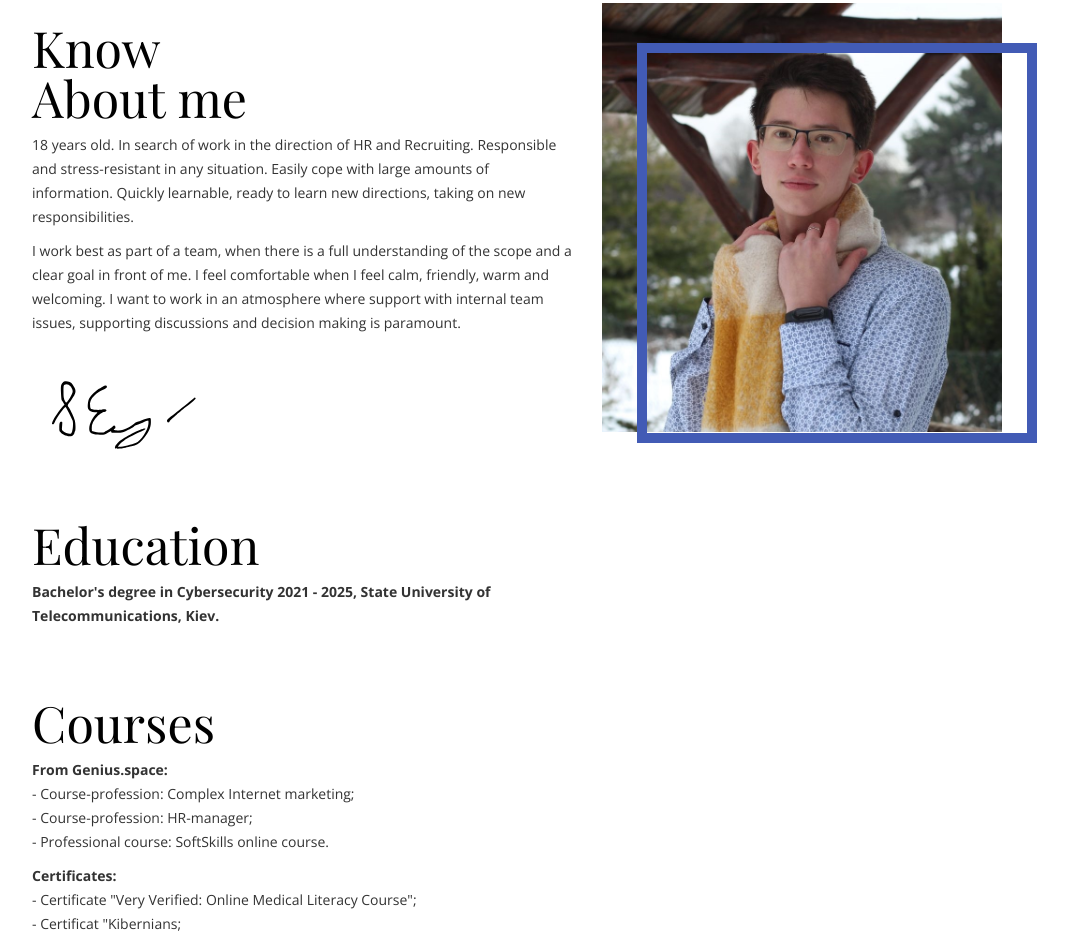
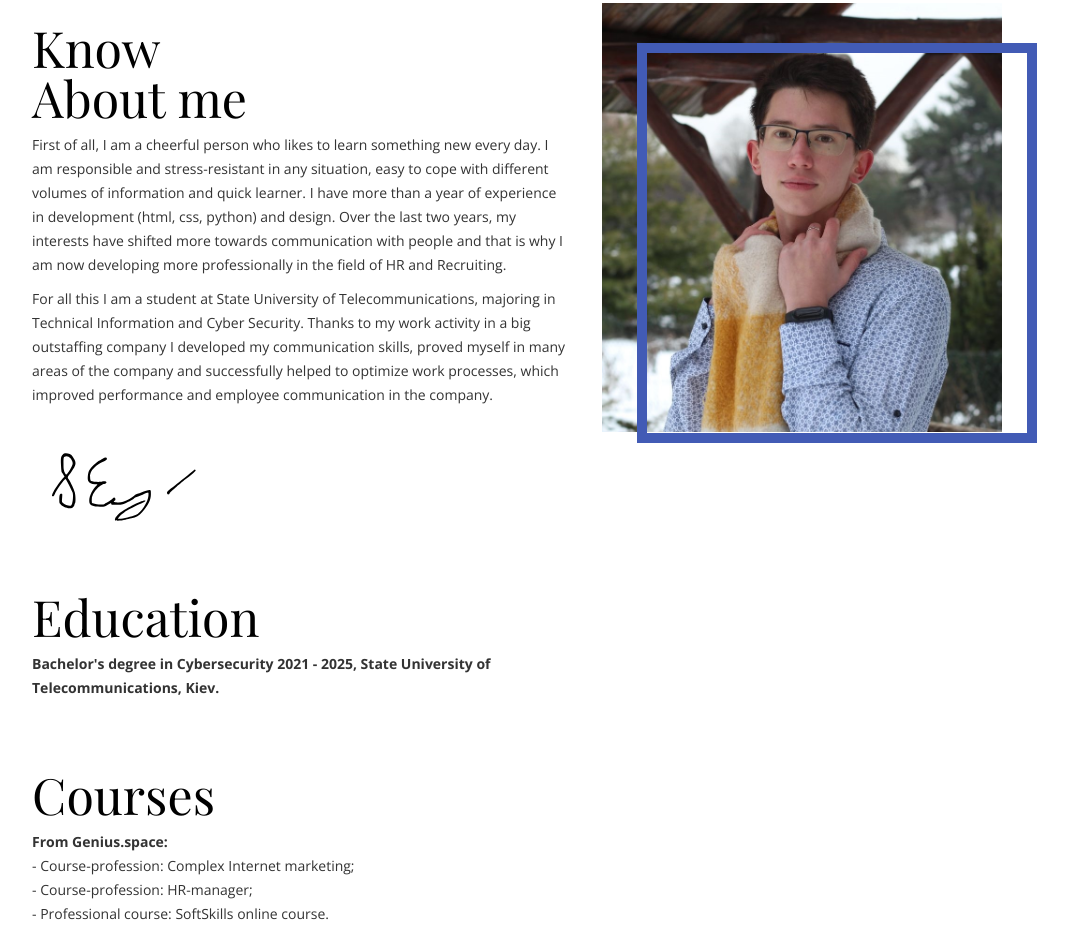
Before and after one commit to Kyrylo-kyrychenko/MyCV, a plain HTML site: page index.html in a window 1280 px wide. Shown: the part 897-1830 px from the top of the page, without its empty margins (53-1121 px from the left). Drawn offline with nearby package versions, Linux system fonts and the light colour scheme; files whose address does not match are found by name; a web font is replaced by a local one.

Commit message:
Update index.html

```diff
--- a/index.html
+++ b/index.html
@@ -66,10 +66,13 @@
 
                 <h1 class="size-50">Know <br /> About me</h1>
                 <div class="h-50.5"></div>
-                <p>18 years old. In search of work in the direction of HR and Recruiting. Responsible and stress-resistant in any situation. Easily cope with large amounts of information. Quickly learnable, ready to learn new directions, taking on new responsibilities.
+                <p>First of all, I am a cheerful person who likes to learn something new every day. I am responsible and stress-resistant in any situation, easy to cope with different volumes of information and quick learner.
+                    I have more than a year of experience in development (html, css, python) and design.
+                    Over the last two years, my interests have shifted more towards communication with people and that is why I am now developing more professionally in the field of HR and Recruiting.
                 </p>
-                <p>I work best as part of a team, when there is a full understanding of the scope and a clear goal in front of me.
-                    I feel comfortable when I feel calm, friendly, warm and welcoming. I want to work in an atmosphere where support with internal team issues, supporting discussions and decision making is paramount.</p>
+                <p>For all this I am a student at State University of Telecommunications, majoring in Technical Information and Cyber Security.
+                   Thanks to my work activity in a big outstaffing company I developed my communication skills, proved myself in many areas of the company and successfully helped to optimize work processes, which improved performance and employee communication in the company.
+                </p>
                 <div class="h-70"></div> <img src="img/Signature.svg" width="210" alt="" />
                 <div class="h-50"></div>
 
```
